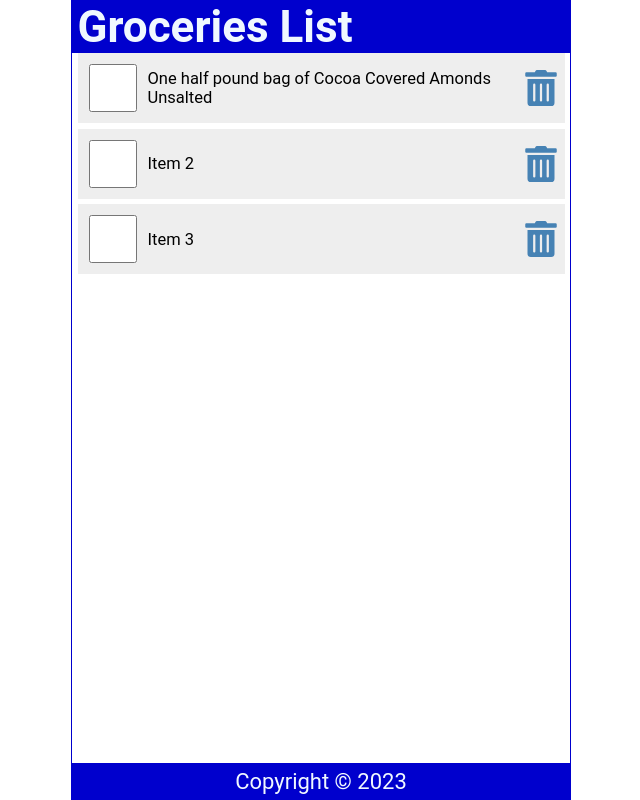
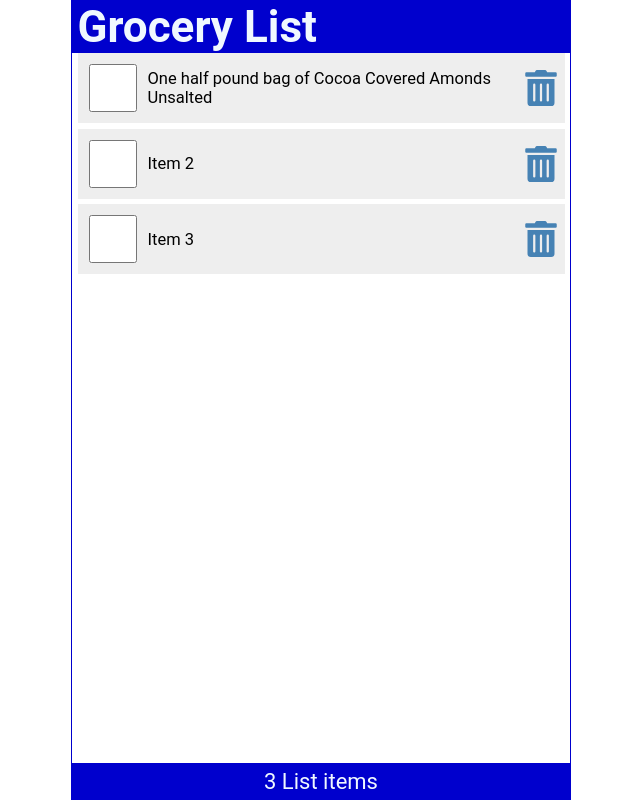
Before and after one commit to buithutruc/ReactTutorial, a React (Create React App) app: page / in a window 1280 px wide. Shown: the whole page, without its empty margins (319-959 px from the left). Built offline with nearby package versions, Linux system fonts and the light colour scheme.

Commit message:
practicing props and prop drilling

```diff
--- a/src/App.js
+++ b/src/App.js
@@ -1,13 +1,50 @@
 import Header from "./Header";
 import Content from "./Content";
 import Footer from "./Footer";
+import { useState } from "react";
 
 function App() {
+  const [items, setItems] = useState([
+    {
+      id: 1,
+      checked: false,
+      item: "One half pound bag of Cocoa Covered Amonds Unsalted",
+    },
+    {
+      id: 2,
+      checked: false,
+      item: "Item 2",
+    },
+    {
+      id: 3,
+      checked: false,
+      item: "Item 3",
+    },
+  ]);
+
+  const handleCheck = (id) => {
+    const listItems = items.map((item) =>
+      item.id === id ? { ...item, checked: !item.checked } : item
+    );
+    setItems(listItems);
+    localStorage.setItem("shoppingList", JSON.stringify(listItems));
+  };
+
+  const handleDelete = (id) => {
+    const listItems = items.filter((item) => item.id !== id);
+    setItems(listItems);
+    localStorage.setItem("shoppingList", JSON.stringify(listItems));
+  };
+
   return (
     <div className="App">
-      <Header title="Groceries List" />
-      <Content />
-      <Footer />
+      <Header title="Grocery List" />
+      <Content
+        items={items}
+        handleCheck={handleCheck}
+        handleDelete={handleDelete}
+      />
+      <Footer length={items.length} />
     </div>
   );
 }
--- a/src/Content.js
+++ b/src/Content.js
@@ -1,40 +1,7 @@
-import { useState } from "react";
 import React from "react";
 import { FaTrashAlt } from "react-icons/fa";
 
-const Content = () => {
-  const [items, setItems] = useState([
-    {
-      id: 1,
-      checked: false,
-      item: "One half pound bag of Cocoa Covered Amonds Unsalted",
-    },
-    {
-      id: 2,
-      checked: false,
-      item: "Item 2",
-    },
-    {
-      id: 3,
-      checked: false,
-      item: "Item 3",
-    },
-  ]);
-
-  const handleCheck = (id) => {
-    const listItems = items.map((item) =>
-      item.id === id ? { ...item, checked: !item.checked } : item
-    );
-    setItems(listItems);
-    localStorage.setItem("shoppingList", JSON.stringify(listItems));
-  };
-
-  const handleDelete = (id) => {
-    const listItems = items.filter((item) => item.id !== id);
-    setItems(listItems);
-    localStorage.setItem("shoppingList", JSON.stringify(listItems));
-  };
-
+const Content = ({ items, handleCheck, handleDelete }) => {
   return (
     <main>
       {items.length ? (
--- a/src/Footer.js
+++ b/src/Footer.js
@@ -1,10 +1,13 @@
 import React from "react";
 
-const Footer = () => {
-  const today = new Date();
+const Footer = ({ length }) => {
+  // const today = new Date();
   return (
     <footer>
-      <p>Copyright &copy; {today.getFullYear()}</p>
+      {/* <p>Copyright &copy; {today.getFullYear()}</p> */}
+      <p>
+        {length} List {length === 1 ? "item" : "items"}
+      </p>
     </footer>
   );
 };
```
